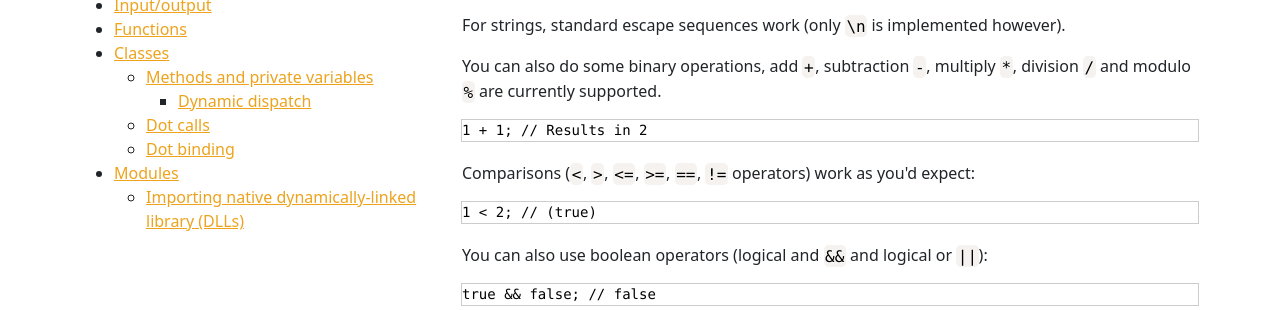
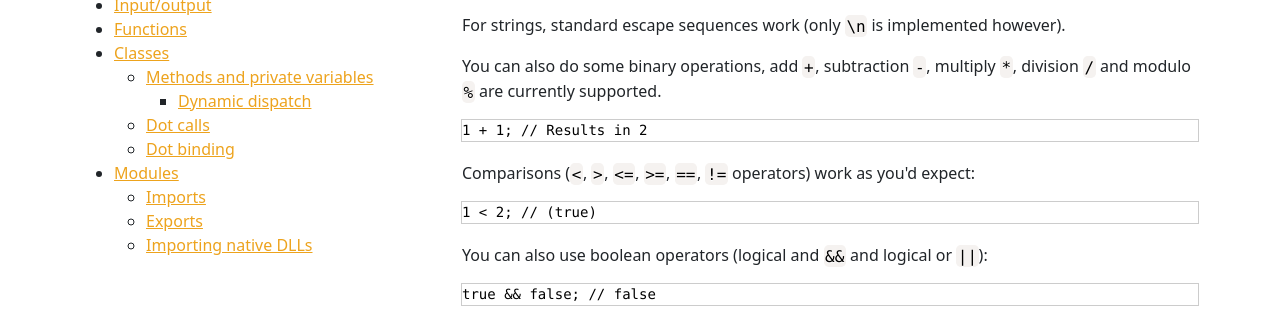
Before and after one commit to aument-lang/aument-lang.github.io, a website: page tour/index.html in a window 1280 px wide. Shown: the part 337-647 px from the top of the page. Drawn offline with Linux system fonts and the light colour scheme.

Commit message:
Update tour

```diff
--- a/tour/index.html
+++ b/tour/index.html
@@ -38,7 +38,7 @@
       <div id='toc-col'>
         <h1 style='text-align:center;'>Table of contents</h1>
         <div id='toc'>
-        <p><ul><li><a href="#Primitive_values">Primitive values</a></li><li><a href="#Arrays_and_tuples">Arrays and tuples</a></li><li><a href="#Variables">Variables</a><ul><li><a href="#Dynamic_types,_static_names">Dynamic types, static names</a></li></ul></li><li><a href="#Control_Flow">Control Flow</a></li><li><a href="#Input/output">Input/output</a></li><li><a href="#Functions">Functions</a></li><li><a href="#Classes">Classes</a><ul><li><a href="#Methods_and_private_variables">Methods and private variables</a><ul><li><a href="#Dynamic_dispatch">Dynamic dispatch</a></li></ul></li><li><a href="#Dot_calls">Dot calls</a></li><li><a href="#Dot_binding">Dot binding</a></li></ul></li><li><a href="#Modules">Modules</a><ul><li><a href="#Importing_native_dynamically-linked_library_(DLLs)">Importing native dynamically-linked library (DLLs)</a></li></ul></li></ul></p>
+        <p><ul><li><a href="#Primitive_values">Primitive values</a></li><li><a href="#Arrays_and_tuples">Arrays and tuples</a></li><li><a href="#Variables">Variables</a><ul><li><a href="#Dynamic_types,_static_names">Dynamic types, static names</a></li></ul></li><li><a href="#Control_Flow">Control Flow</a></li><li><a href="#Input/output">Input/output</a></li><li><a href="#Functions">Functions</a></li><li><a href="#Classes">Classes</a><ul><li><a href="#Methods_and_private_variables">Methods and private variables</a><ul><li><a href="#Dynamic_dispatch">Dynamic dispatch</a></li></ul></li><li><a href="#Dot_calls">Dot calls</a></li><li><a href="#Dot_binding">Dot binding</a></li></ul></li><li><a href="#Modules">Modules</a><ul><li><a href="#Imports">Imports</a></li><li><a href="#Exports">Exports</a></li><li><a href="#Importing_native_DLLs">Importing native DLLs</a></li></ul></li></ul></p>
         </div>
       </div>
     </div>
@@ -197,6 +197,7 @@ op = .double;
 print op.(10);
 </code></pre>
 <h2 id="Modules">Modules</h2>
+<h3 id="Imports">Imports</h3>
 <p>You can import files using the <code class='language-au'>import</code> statement.</p>
 <pre><code class='language-au'>// importee.au
 print &quot;Hello World\n&quot;;
@@ -204,6 +205,11 @@ print &quot;Hello World\n&quot;;
 <pre><code class='language-au'>// importer.au
 import &quot;./importee.au&quot;; // prints out Hello World
 </code></pre>
+<p>Exported functions and classes are accessible under a <strong>module</strong>. You have to explicitly import a file as a module in order to use it:</p>
+<pre><code class='language-au'>import &quot;importee.au&quot; as module;
+print module::random(); // =&gt; 4
+</code></pre>
+<h3 id="Exports">Exports</h3>
 <p>All files are executed separately and you cannot directly use an imported file's variables/functions (unless exported). To export a function, use the <code class='language-au'>export</code> statement:</p>
 <pre><code class='language-au'>// importee.au
 export def random() {
@@ -215,12 +221,8 @@ export def random() {
     val name;
 }
 </code></pre>
-<p>Exported functions and classes are accessible under a <strong>module</strong>. You have to explicitly import a file as a module in order to use it:</p>
-<pre><code class='language-au'>import &quot;importee.au&quot; as module;
-print module::random(); // =&gt; 4
-</code></pre>
-<h3 id="Importing_native_dynamically-linked_library_(DLLs)">Importing native dynamically-linked library (DLLs)</h3>
-<p>You can also import a dynamically linked library. On Unix systems, these files end with <code class='language-au'>.so</code>. On Windows, these files end with <code class='language-au'>.dll</code>. See <a href="/tests/dl-module"><code class='language-au'>tests/dl-module</code></a> for an example of importing a C library from Aument.</p>
+<h3 id="Importing_native_DLLs">Importing native DLLs</h3>
+<p>You can also import native, dynamically linked libraries (DLLs). On Unix systems, these files end with <code class='language-au'>.so</code>. On Windows, these files end with <code class='language-au'>.dll</code>. See <a href="/tests/dl-module"><code class='language-au'>tests/dl-module</code></a> for an example of importing a C library from Aument.</p>
 <p>If the <code class='language-au'>.lib</code> extension is used, Aument will load the library with the extension corresponding to the platform's library extension.</p>
 <p>If a DLL supports subpath imports, the importer can specify which subpath they want to import:</p>
 <pre><code class='language-au'>import &quot;./libmodule.dll:subpath&quot;;
```
